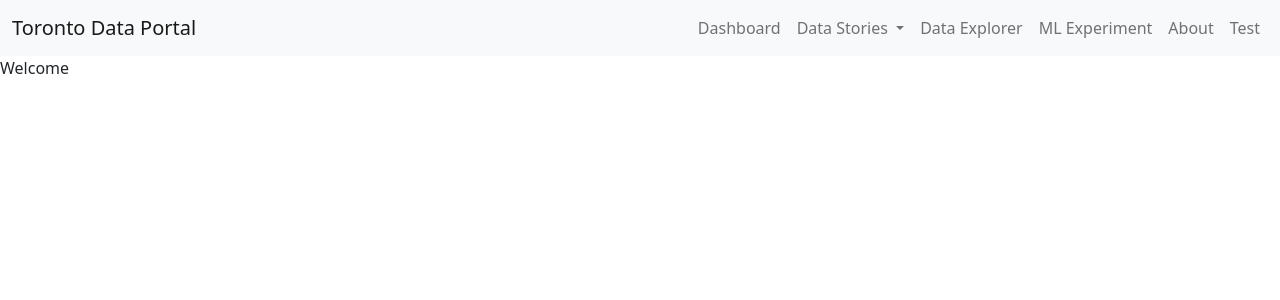
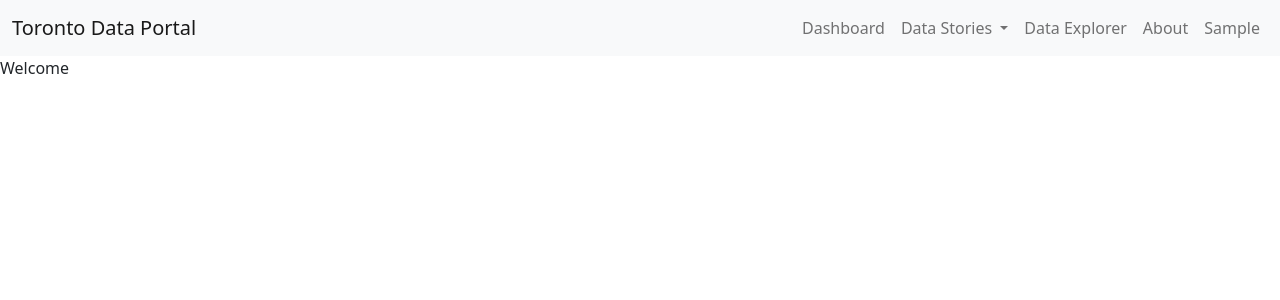
Before and after one commit to jackjyliu/project, a Flask app: page / in a window 1280 px wide. Shown: the top 300 px of the page. Run offline with Flask 2, Linux system fonts and the light colour scheme; parts of the project's set-up code (start-up, migrations or seed data) failed here and were passed over.

Commit message:
reorganized project file structure

```diff
--- a/project/views.py
+++ /dev/null
@@ -1,12 +0,0 @@
-from project import app
-from flask import render_template
-from project.dashboard.plotly_graph import plotly_test
-
-@app.route('/')
-def index():
-    return render_template('index.html')
-
-
-@app.route('/test')
-def test():
-    return render_template('plotly_graph.html', graph=plotly_test())
--- a/project/__init__.py
+++ b/todata/__init__.py
@@ -6,7 +6,7 @@ import other components into this file
 from flask import Flask
 app = Flask(__name__)
 
-import project.views
+import todata.views
 
 if __name__ == "__main__":
     app.run()
--- a/project/models/sql_load.py
+++ b/todata/models/sql_load.py
@@ -2,11 +2,11 @@
 functions to load data into postgresql database
 """
 from datetime import datetime
-import project.models.data_toronto as data_toronto
+import todata.models.data_toronto as data_toronto
 import pandas as pd
 import psycopg2
 from psycopg2.extras import execute_batch
-from project.models.credentials import WSL2_PSQL as psql
+from todata.models.credentials import WSL2_PSQL as psql
 from datetime import datetime
 
 def sql_read(database, query, user=psql['user'], password=psql['password'], host=psql['host'], port=psql['port']):
--- a/project/templates/base.html
+++ b/todata/templates/base.html
@@ -38,13 +38,10 @@
               <a class="nav-link" href="#">Data Explorer</a>
             </li>
             <li class="nav-item">
-              <a class="nav-link" href="#">ML Experiment</a>
-            </li>
-            <li class="nav-item">
               <a class="nav-link" href="#">About</a>
             </li>
             <li class="nav-item">
-              <a class="nav-link" href="/test">Test</a>
+              <a class="nav-link" href="/sample">Sample</a>
             </li>
           </ul>
         </div>
--- a/project/templates/plotly_graph.html
+++ b/todata/templates/sample.html
@@ -10,7 +10,7 @@
         <h3>Which factors drive electricity use in Toronto?</h3>
         </div>
     </div>
-    {{ graph|safe }}
+    {{ graph_1|safe }}
 </div>
 
 
--- /dev/null
+++ b/todata/views.py
@@ -0,0 +1,12 @@
+from todata import app
+from flask import render_template
+from todata.pages.sample.plotly_graph import month_hour_heatmap
+
+@app.route('/')
+def index():
+    return render_template('index.html')
+
+
+@app.route('/sample')
+def test():
+    return render_template('sample.html', graph_1=month_hour_heatmap())
```
Also changed, not shown: todata/pages/sample/plotly_graph.py (renamed from project/dashboard/plotly_graph.py, +6 -6 lines), todata/models/__init__.py (renamed from project/dashboard/__init__.py), todata/models/bing_news_api.py (renamed from project/models/bing_news_api.py), todata/models/data/daylight/toronto_daylight.txt (renamed from project/models/data/daylight/toronto_daylight.txt), todata/models/data_toronto.py (renamed from project/models/data_toronto.py), todata/models/open_weather_api.py (renamed from project/models/open_weather_api.py), todata/pages/__init__.py (added), todata/pages/dashboard/__init__.py (renamed from project/models/__init__.py), todata/pages/sample/__init__.py (added), todata/templates/index.html (renamed from project/templates/index.html), 1 other file.
